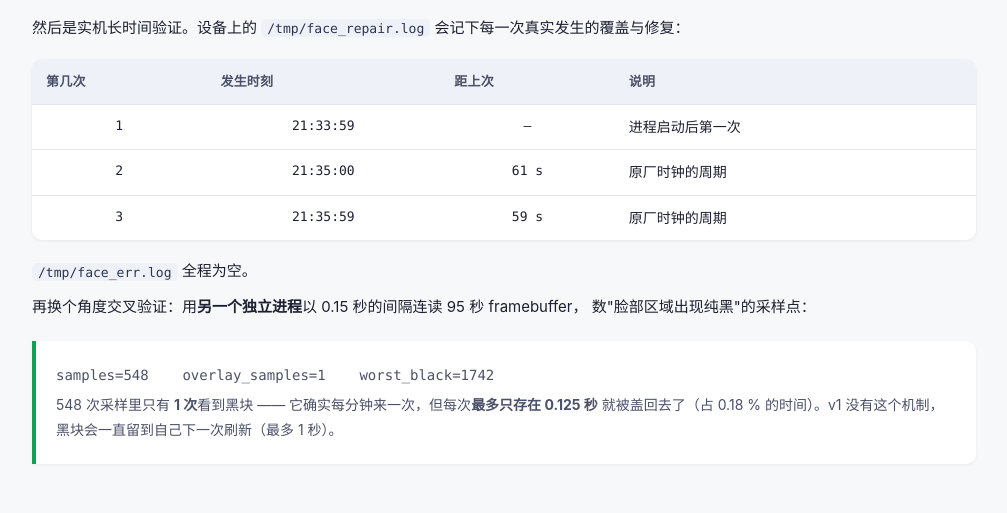
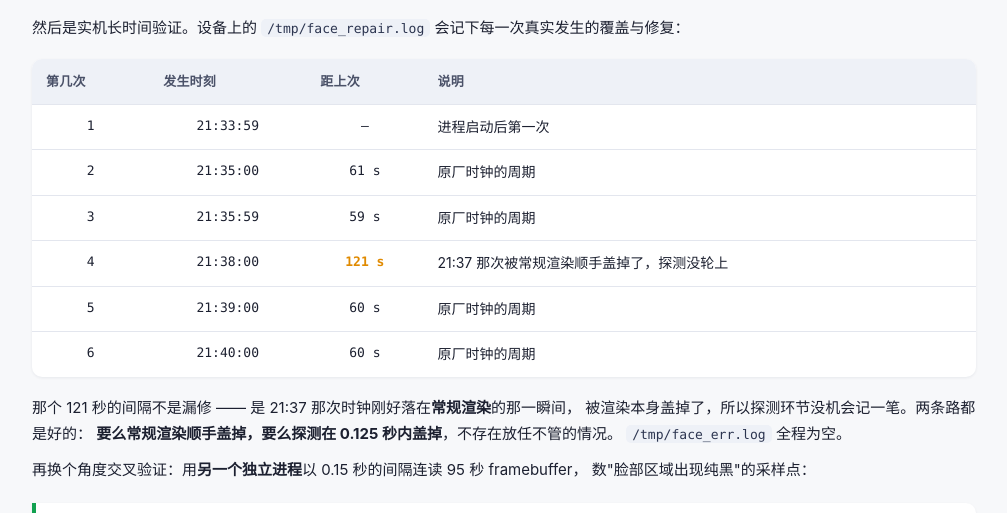
Before and after one commit to xiaxia0717/vibe-lab, a plain HTML site: page mifi-face-screen/optimization-report.html in a window 1280 px wide. Shown: the part 5116-5629 px from the top of the page, without its empty margins (136-1143 px from the left). Drawn offline with Linux system fonts and the light colour scheme.

Commit message:
mifi-face-screen: log all six clock-overlay repairs, incl. the 121s gap
The repair log now has six entries. One interval is 121s instead of ~60s,
which is not a missed repair: that stamp landed during the regular 1 Hz
render and was overwritten by the render itself, so the probe never got a
chance to record it. Either path caps the exposure at 0.125s.

```diff
--- a/mifi-face-screen/optimization-report.html
+++ b/mifi-face-screen/optimization-report.html
@@ -173,8 +173,14 @@ v1 没有任何应对，只能等自己下一次刷新（1 秒后）才盖回去
 <tr><td class="c mono">1</td><td class="c mono">21:33:59</td><td class="c mono">—</td><td>进程启动后第一次</td></tr>
 <tr><td class="c mono">2</td><td class="c mono">21:35:00</td><td class="c mono">61 s</td><td>原厂时钟的周期</td></tr>
 <tr><td class="c mono">3</td><td class="c mono">21:35:59</td><td class="c mono">59 s</td><td>原厂时钟的周期</td></tr>
+<tr><td class="c mono">4</td><td class="c mono">21:38:00</td><td class="c mono warn">121 s</td><td>21:37 那次被常规渲染顺手盖掉了，探测没轮上</td></tr>
+<tr><td class="c mono">5</td><td class="c mono">21:39:00</td><td class="c mono">60 s</td><td>原厂时钟的周期</td></tr>
+<tr><td class="c mono">6</td><td class="c mono">21:40:00</td><td class="c mono">60 s</td><td>原厂时钟的周期</td></tr>
 </table>
-<p><code>/tmp/face_err.log</code> 全程为空。</p>
+<p>那个 121 秒的间隔不是漏修 —— 是 21:37 那次时钟刚好落在<b>常规渲染</b>的那一瞬间，
+被渲染本身盖掉了，所以探测环节没机会记一笔。两条路都是好的：
+<b>要么常规渲染顺手盖掉，要么探测在 0.125 秒内盖掉</b>，不存在放任不管的情况。
+<code>/tmp/face_err.log</code> 全程为空。</p>
 
 <p>再换个角度交叉验证：用<b>另一个独立进程</b>以 0.15 秒的间隔连读 95 秒 framebuffer，
 数"脸部区域出现纯黑"的采样点：</p>
```
